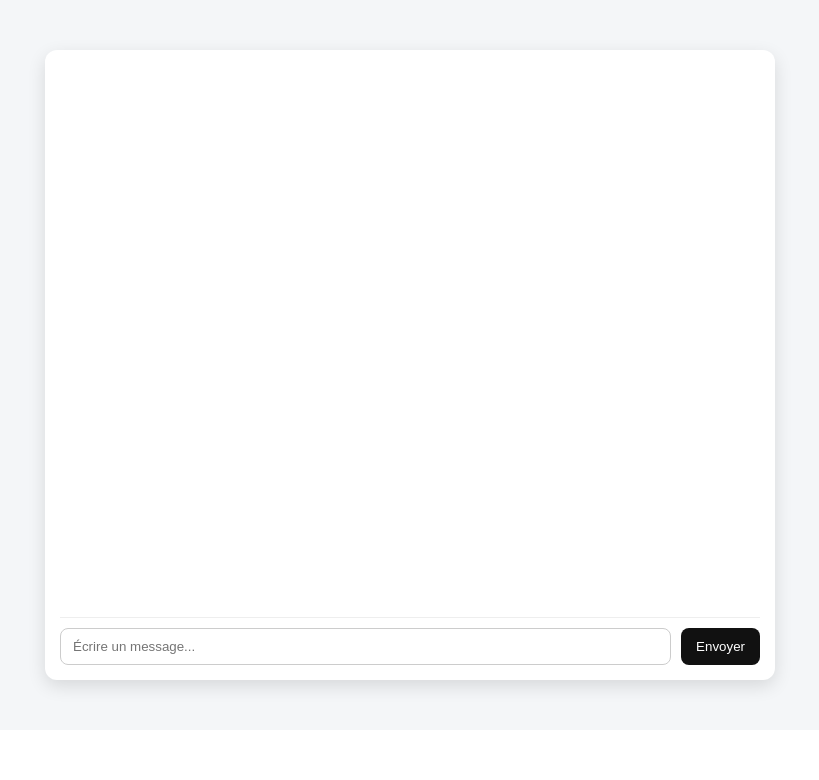
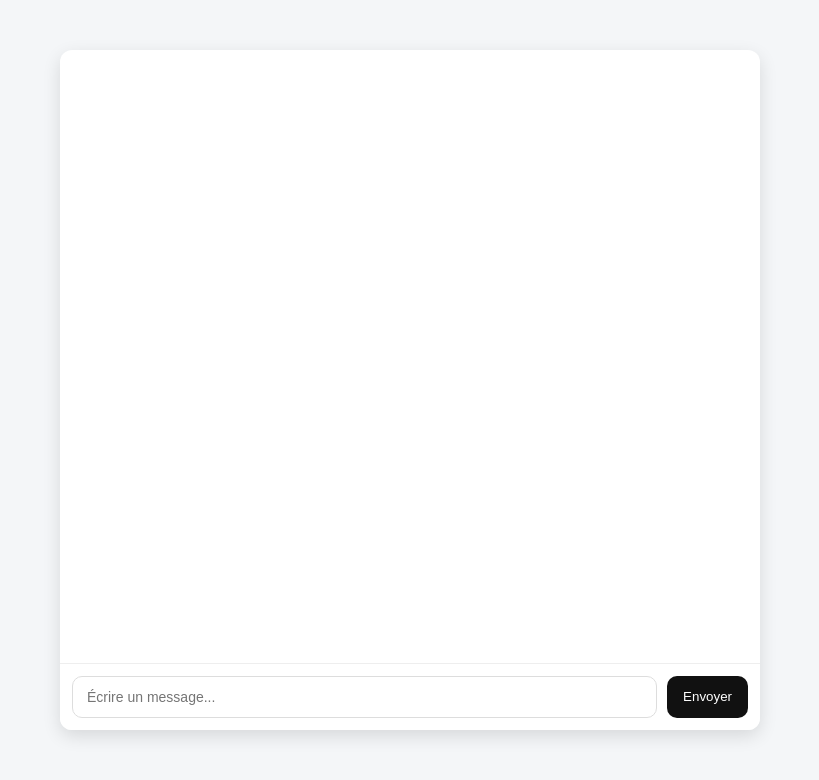
Before and after one commit to Nathandev19/assistant-ia-dirigeants, a Flask app: page / in a window 1280 px wide. Shown: the part 110-890 px from the top of the page, without its empty margins (230-1049 px from the left). Before the commit the page ends 809 px from the top, so only its background shows below. Run offline with Flask 3, Linux system fonts and the light colour scheme.

Commit message:
feat(frontend): improve chat UI, implement JS chat logic and update README

```diff
--- a/static/css/chat.css
+++ b/static/css/chat.css
@@ -5,11 +5,7 @@
     background: white;
     border-radius: 12px;
 
-    padding: 15px;
-
-    /* changement important */
     height: calc(100vh - 120px);
-    max-height: 600px;
 
     display: flex;
     flex-direction: column;
@@ -18,7 +14,9 @@
     overflow: hidden;
 }
 
-/* messages */
+/* =========================
+   MESSAGES AREA
+========================= */
 #messages {
     flex: 1;
     overflow-y: auto;
@@ -31,17 +29,40 @@
     scroll-behavior: smooth;
 }
 
-/* message */
+/* =========================
+   MESSAGE BASE
+========================= */
 .message {
-    padding: 10px 12px;
-    border-radius: 12px;
+    padding: 10px 14px;
+    border-radius: 14px;
     max-width: 70%;
     word-wrap: break-word;
     font-size: 14px;
     line-height: 1.4;
+
+    /* animation simple */
+    opacity: 0;
+    transform: translateY(6px);
+    animation: fadeIn 0.2s ease forwards;
 }
 
-/* user */
+/* animation apparition */
+@keyframes fadeIn {
+    to {
+        opacity: 1;
+        transform: translateY(0);
+    }
+}
+
+/* effet hover léger */
+.message:hover {
+    filter: brightness(0.98);
+    transition: 0.2s;
+}
+
+/* =========================
+   USER MESSAGE
+========================= */
 .user {
     background-color: #007bff;
     color: white;
@@ -49,7 +70,9 @@
     border-bottom-right-radius: 4px;
 }
 
-/* bot */
+/* =========================
+   BOT MESSAGE
+========================= */
 .bot {
     background-color: #e9ecef;
     color: #111;
@@ -57,32 +80,57 @@
     border-bottom-left-radius: 4px;
 }
 
-/* input */
+/* =========================
+   INPUT AREA (FIXÉ EN BAS)
+========================= */
 #input-area {
     display: flex;
     gap: 10px;
-    padding-top: 10px;
+    padding: 12px;
+
     border-top: 1px solid #eee;
+    background: white;
+
+    position: sticky;
+    bottom: 0;
 }
 
+/* =========================
+   INPUT
+========================= */
 #user-input {
     flex: 1;
-    padding: 10px 12px;
-    border-radius: 8px;
-    border: 1px solid #ccc;
+    padding: 12px 14px;
+    border-radius: 10px;
+    border: 1px solid #ddd;
     outline: none;
+    font-size: 14px;
+    transition: all 0.2s ease;
 }
 
-button {
-    padding: 10px 15px;
+/* focus propre */
+#user-input:focus {
+    border-color: #007bff;
+    box-shadow: 0 0 0 3px rgba(0,123,255,0.1);
+}
+
+/* =========================
+   BUTTON
+========================= */
+#send-btn {
+    padding: 10px 16px;
     border: none;
     background-color: #111;
     color: white;
-    border-radius: 8px;
+    border-radius: 10px;
     cursor: pointer;
-    transition: 0.2s;
+    font-weight: 500;
+
+    transition: all 0.2s ease;
 }
 
-button:hover {
+/* hover button */
+#send-btn:hover {
     background-color: #333;
+    transform: translateY(-1px);
 }
--- a/templates/base.html
+++ b/templates/base.html
@@ -6,6 +6,7 @@
     <title>Assistant IA Dirigeants</title>
     <link rel="stylesheet" href="/static/css/style.css">
     <link rel="stylesheet" href="/static/css/chat.css">
+    <script src="/static/js/chat.js" defer></script>
 </head>
 <body>
 
--- a/templates/index.html
+++ b/templates/index.html
@@ -8,7 +8,7 @@
 
     <div id="input-area">
         <input type="text" id="user-input" placeholder="Écrire un message...">
-        <button>Envoyer</button>
+        <button id="send-btn">Envoyer</button>
     </div>
 
 </div>
```
Also changed, not shown: static/js/chat.js (+40 -0 lines), README.md.
